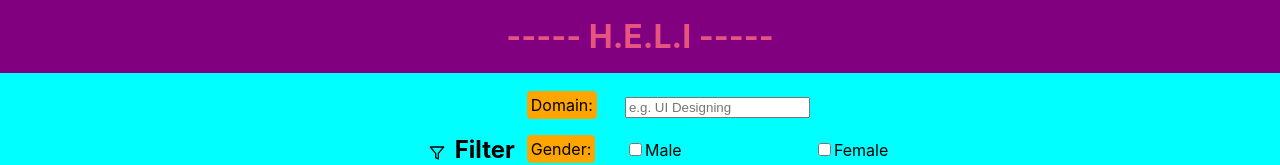
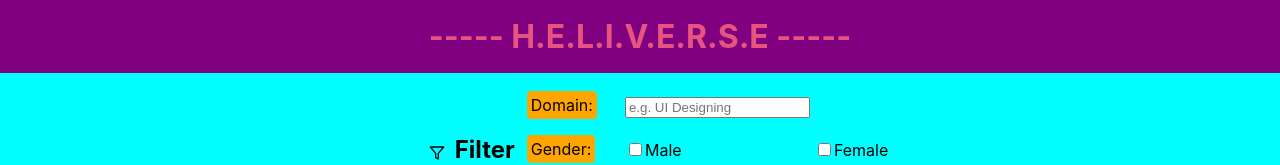
Before and after one commit to shash319/Haliverse_Shasawatpal, a React (Create React App) app: page / in a window 1280 px wide. Shown: the top 165 px of the page. Built offline with nearby package versions, Linux system fonts and the light colour scheme.

Commit message:
final touch

```diff
--- a/src/components/Header.jsx
+++ b/src/components/Header.jsx
@@ -10,7 +10,7 @@ const header={
 
     return (
     <div >
-        <h1 style={header}>----- H.E.L.I -----</h1>
+        <h1 style={header}>----- H.E.L.I.V.E.R.S.E -----</h1>
     </div>
     );
 }
```
